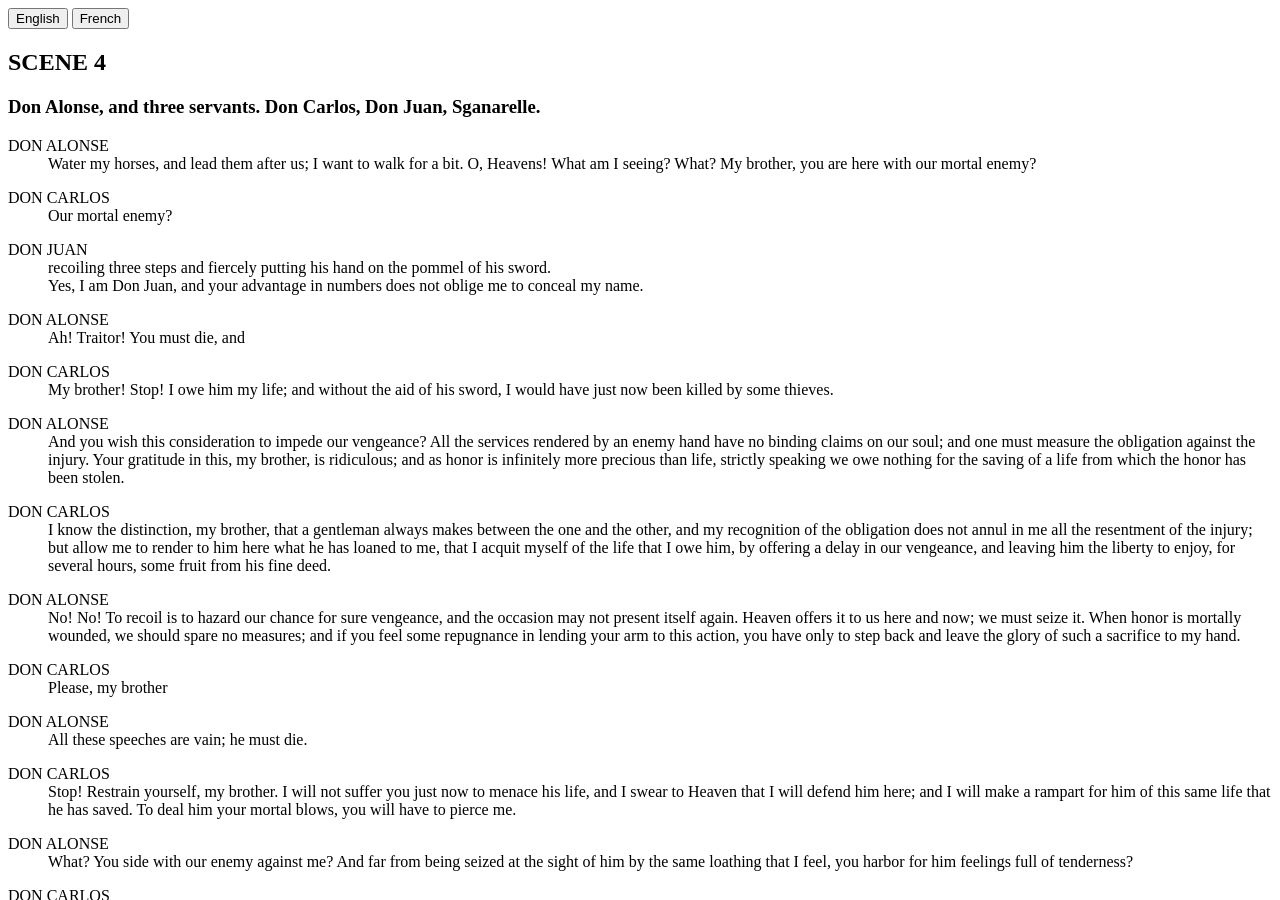
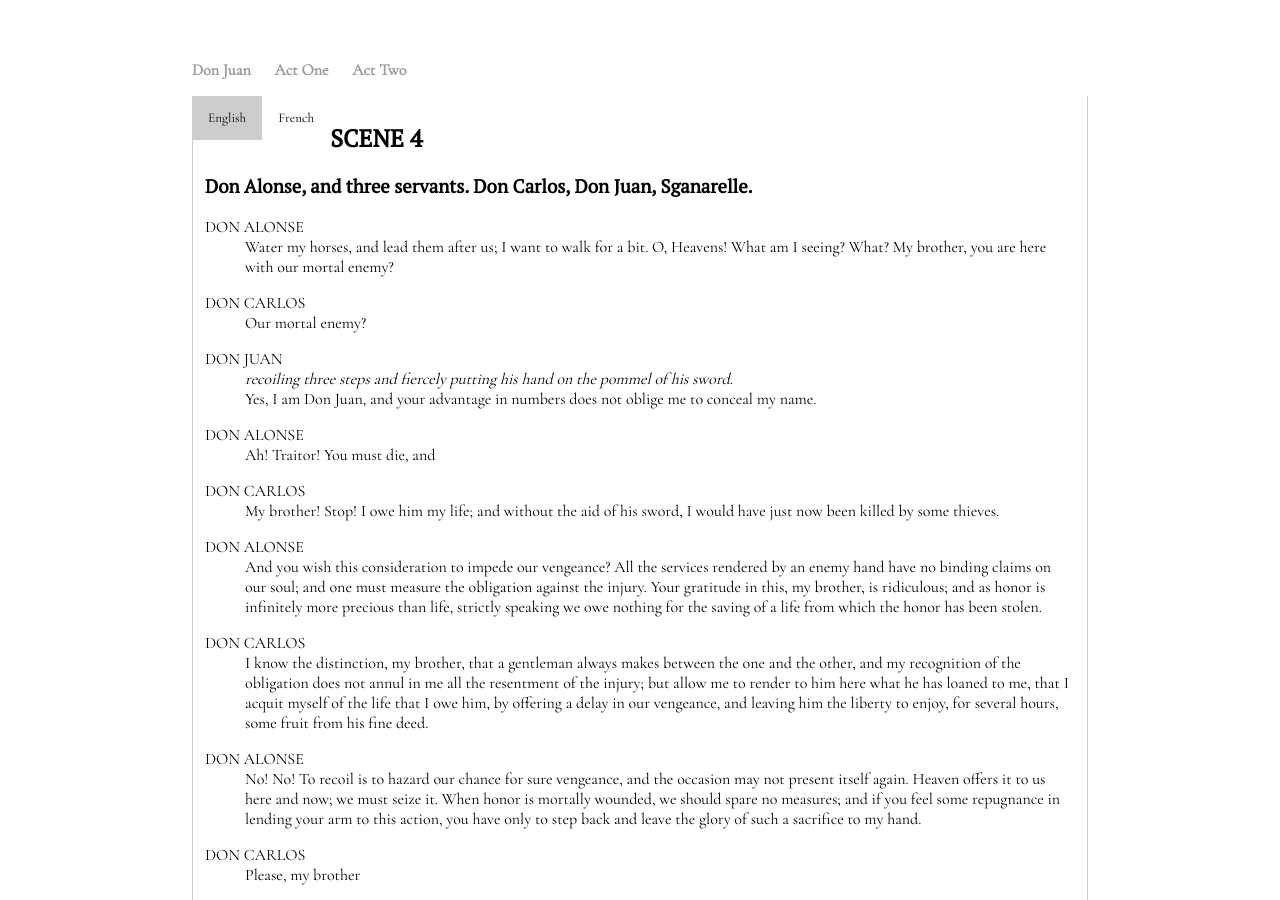
Before and after one commit to chloedufour/cdufour.github.io, a Jekyll site: the page built from final/DonJuan/Act3/enscene4.html, in a window 1280 px wide and 900 px high. Built offline with Jekyll 4.4.1, drawn with Linux system fonts in a browser that asks for light colours; some of the changed text lies outside the part shown.

Commit message:
Update enscene4.html

```diff
--- a/final/DonJuan/Act3/enscene4.html
+++ b/final/DonJuan/Act3/enscene4.html
@@ -1,3 +1,8 @@
+---
+layout: donjuan
+title: "Act Three, Scene Four"
+---
+
 <html>
    <head>
       <meta http-equiv="Content-Type" content="text/html; charset=UTF-8">
```
